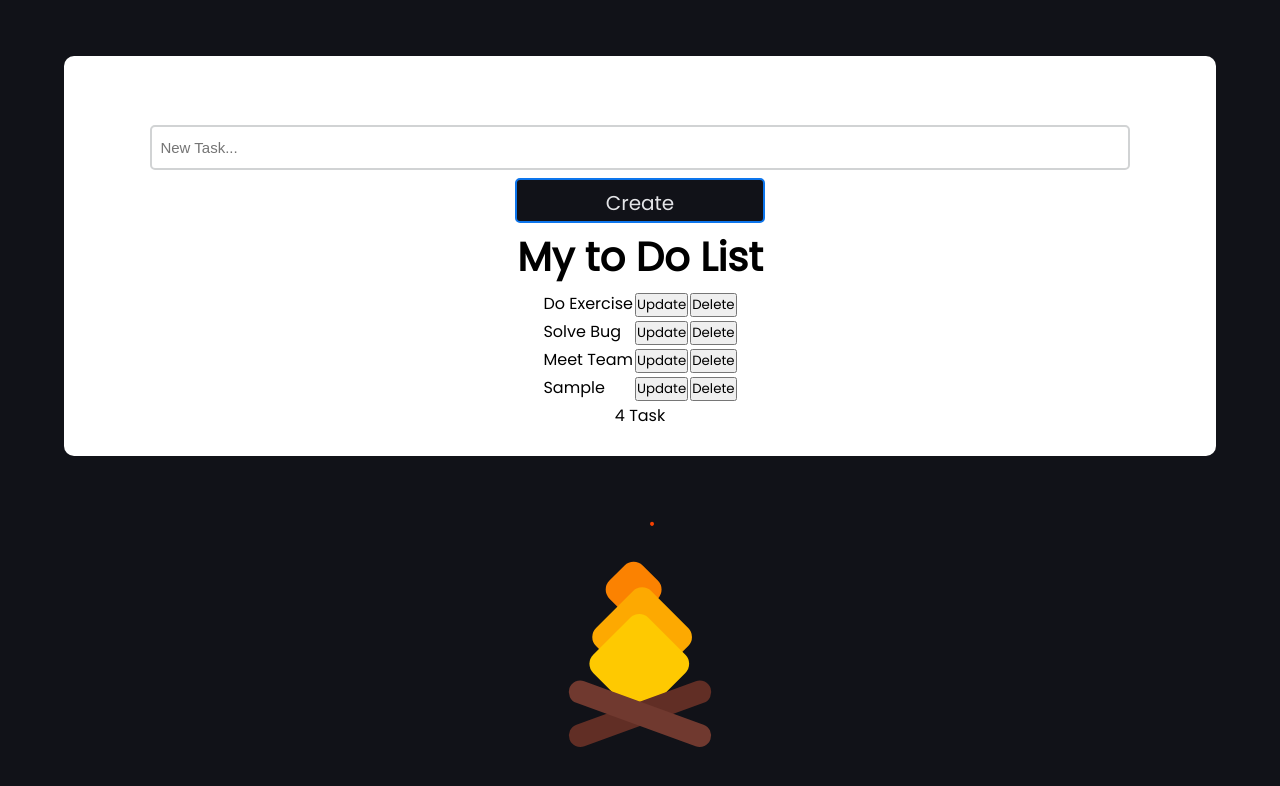
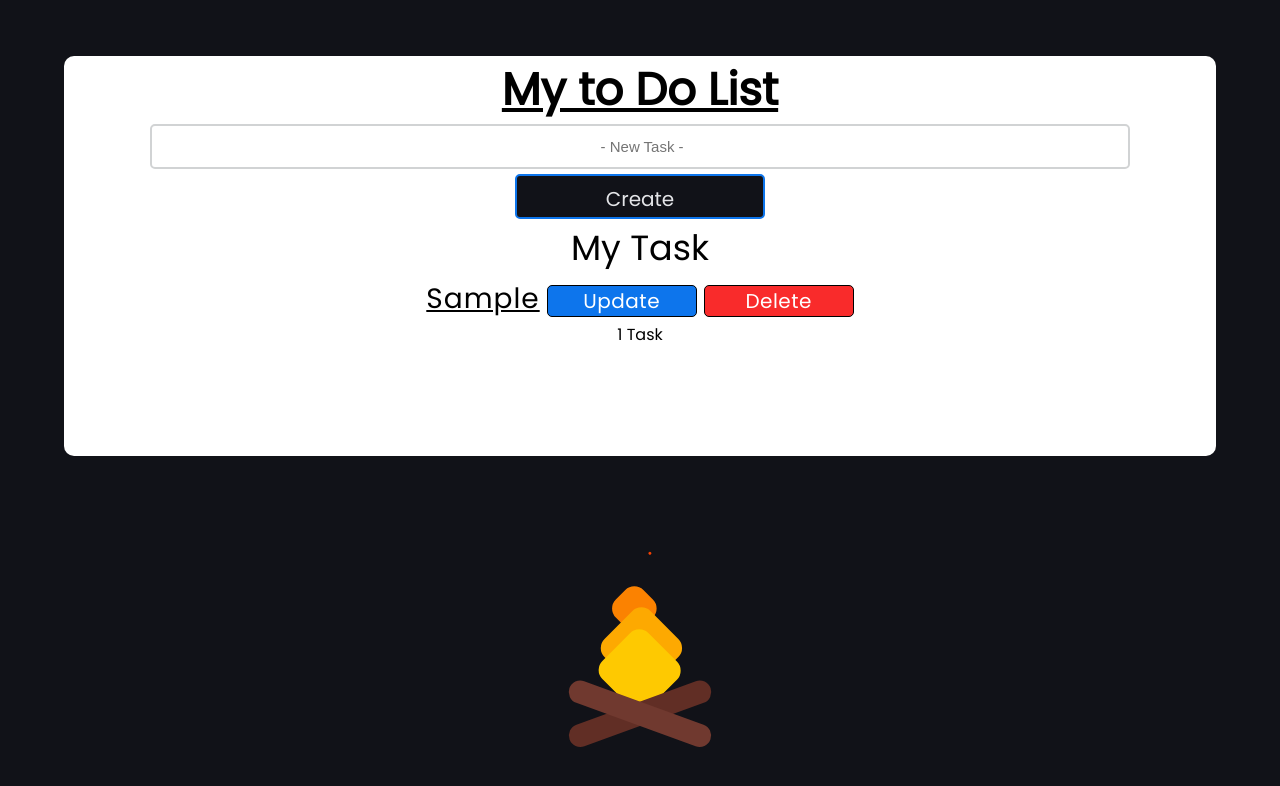
Before and after one commit to GabyyHshss/SimpleCRUD, a plain HTML site: page index.html in a window 1280 px wide. Both pictures are taken after typing "Sample" into the empty fields and a click on the input "Create". Drawn offline with Linux system fonts and the light colour scheme.

Commit message:
Update to V.1.0

```diff
--- a/index.html
+++ b/index.html
@@ -10,8 +10,9 @@
 <body>
 	<section class="mytodo-container">
 		<div class="mytodo-list">
+			<h1 class="title">My to Do List</h1>
 			<form action="javascript:void(0);" id="CreateForm">
-				<input type="text" id="add-task" placeholder="New Task...">
+				<input type="text" id="add-task" placeholder=" - New Task -">
 				<div>
 					<input type="submit" onclick="CreateTask()" value="Create">
 				</div>
@@ -27,7 +28,7 @@
 
 		<table id="table">
 			<tr>
-				<th>My to Do List</th>
+				<th>My Task</th>
 			</tr>
 			<tbody id="mytodo-tasks"></tbody>
 		</table>
--- a/script.js
+++ b/script.js
@@ -1,7 +1,7 @@
 // default toDo
 
-let mytodo_list = ["Do Exercise", "Solve Bug", "Meet Team"];
-
+//let mytodo_list = ["Do Exercise", "Solve Bug", "Meet Team"];
+let mytodo_list = [];
 // CREATE
 
 function CreateTask() {
--- a/style.css
+++ b/style.css
@@ -25,6 +25,11 @@ button,
   min-width: 90%;
   min-height: 50%;
 }
+.title {
+text-align: center;
+font-size: 45px;
+  text-decoration: underline;
+}
 #CreateForm{
   display: flex;
   flex-direction: column;
@@ -33,10 +38,10 @@ button,
 }
 #CreateForm input[type="text"]{
   color: black;
+  text-align: center;
 }
 
 #CreateForm input {
-  margin-top: 6%;
   width: 85%;
   height: 45px;
   padding: 8px;
@@ -53,16 +58,16 @@ button,
 }
 #CreateForm input[type="submit"]{
   position: relative;
-  margin-top: 3%;
+  margin-top: 2%;
   font-size: 20px;
   width: 250px;
   background-color: #111218;
-  margin-bottom: 2px;
 }
 
 #UpdateForm {
 	display: none;
 }
+
 
 #table, #counter {
   display: flex;
@@ -71,7 +76,37 @@ button,
   align-items:center;
 }
 #table th {
-  font-size: 40px;
+  font-size: 35px;
+  font-weight: 500;
+}
+#mytodo-tasks {
+  font-size: 28px;
+  text-decoration: underline;
+  letter-spacing: 1px;
+}
+.btn-primary {
+  border: 0.5px solid #000000;
+  background-color: #0d75ec;
+  color: #ffffff;
+  outline: none;
+  width: 150px;
+  height: 32px;
+  border-radius: 5px;
+  margin-left: 5px;
+  margin-right: 5px;
+  font-size: 20px;
+  letter-spacing: 0.5px;
+}
+.btn-danger {
+  border: 0.5px solid #000000;
+  background-color: #F92B2B;
+  color: #ffffff;
+  outline: none;
+  width: 150px;
+  height: 32px;
+  border-radius: 5px;
+  font-size: 20px;
+  letter-spacing: 0.5px;
 }
 
 /**/
@@ -90,8 +125,8 @@ button,
   position: absolute;
   bottom: 40%;
   left: 50%;
-  width: 60%;
-  height: 60%;
+  width: 50%;
+  height: 50%;
   transform: translateX(-50%) rotate(45deg);
 }
  .fire .flames .flame {
```
